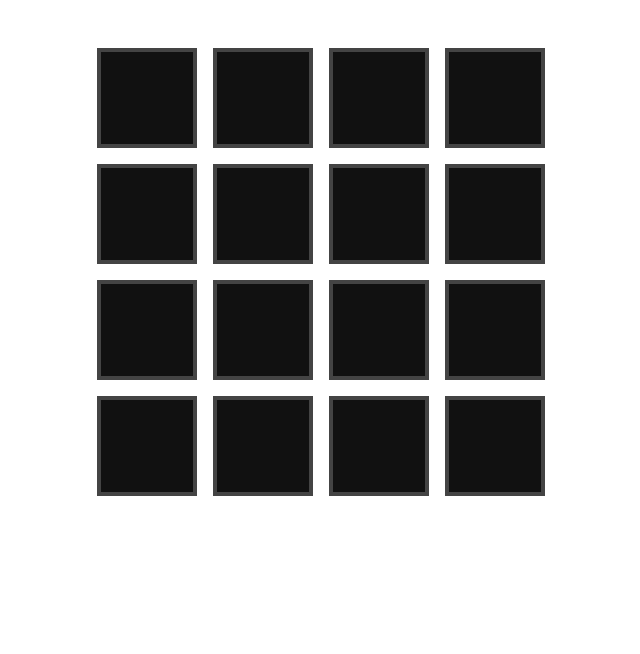
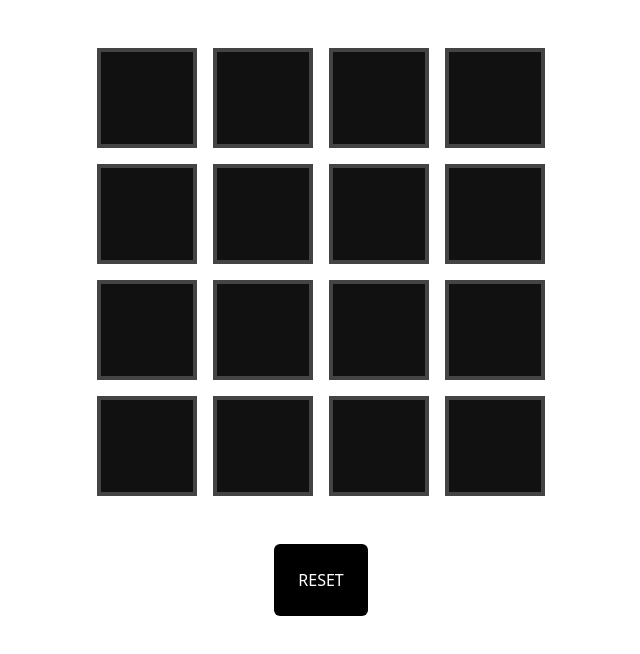
Before and after one commit to Prady555555/cardFlipGameGuvi, a plain HTML site: page index.html in a window 1280 px wide. Shown: the whole page, without its empty margins (319-959 px from the left). Drawn offline with Linux system fonts and the light colour scheme.

Commit message:
last Commit

```diff
--- a/css/input.css
+++ b/css/input.css
@@ -2,6 +2,9 @@
 @tailwind components;
 @tailwind utilities;
 
+.mainContanerTalwindCss {
+  @apply;
+}
 .mainContainer {
   margin: 48px auto;
   width: max-content;
@@ -15,3 +18,10 @@
 }
 .Box {
 }
+
+.btnCont {
+  @apply flex justify-center items-center mx-autos;
+}
+.btn {
+  @apply bg-black rounded-md text-white  hover:bg-red-600 p-6;
+}
--- a/js/script.js
+++ b/js/script.js
@@ -1,8 +1,16 @@
-window.onload = function name(params) {};
-
 const mainContainer = document.body.appendChild(document.createElement("div"));
-mainContainer.className = "mainContainer";
-
+mainContainer.className = "mainContainer mainContanerTalwindCss";
+const buttonCOntainer = document.body.appendChild(
+  document.createElement("div")
+);
+buttonCOntainer.className = "btnCont";
+const resetBtn = buttonCOntainer.appendChild(document.createElement("button"));
+resetBtn.innerText = "RESET";
+resetBtn.className = "btn";
+resetBtn.onclick = function () {
+  window.location.reload();
+};
+// resetBtn.onclick(window.location.reset());
 const tilesContainer = document.querySelector(".tiles");
 const colors = [
   "aqua",
@@ -56,7 +64,7 @@ function buildTile(color) {
       revealedCount += 2;
 
       if (revealedCount === tileCount) {
-        alert("You win! Refresh to start again.");
+        alert("game is over Reset to Play Again ");
       }
 
       return;
```
Also changed, not shown: css/output.css.
